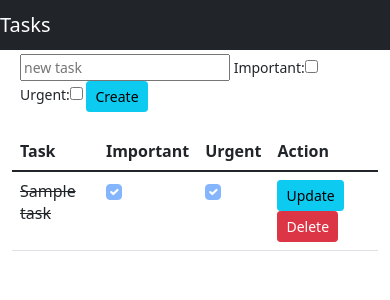
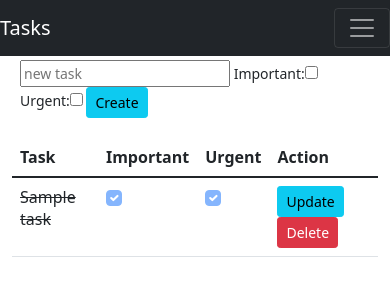
Before and after one commit to greg-latuszek/django_eisenhowermatrix, a Django app: page / in a window 390 px wide. Shown: the top 300 px of the page. Run offline with Django 4.2, Linux system fonts and the light colour scheme; tables that the repository leaves empty hold one stand-in row (values such as "Sample post").

Commit message:
allow navbar to change menu items into menu icon
Does display menu icon when on narrow screen (mobile)
but doesn't expand menu icon when clicked

```diff
--- a/tasks/templates/tasks/list.html
+++ b/tasks/templates/tasks/list.html
@@ -1,7 +1,12 @@
-<link href="https://cdn.jsdelivr.net/npm/bootstrap@5.1.3/dist/css/bootstrap.min.css" rel="stylesheet">
+<!-- CSS only -->
+<link href="https://cdn.jsdelivr.net/npm/bootstrap@5.1.3/dist/css/bootstrap.min.css" rel="stylesheet"
+      integrity="sha384-1BmE4kWBq78iYhFldvKuhfTAU6auU8tT94WrHftjDbrCEXSU1oBoqyl2QvZ6jIW3" crossorigin="anonymous">
 
 <nav class="navbar navbar-expand-lg navbar-dark bg-dark">
     <a class="navbar-brand mb-0 h1">Tasks</a>
+    <button class="navbar-toggler" type="button" data-toggle="collapse" data-target="#navbarNav" aria-controls="navbarNav" aria-expanded="false" aria-label="Toggle navigation">
+        <span class="navbar-toggler-icon"></span>
+    </button>
     <div class="collapse navbar-collapse" id="navbarNav">
         <div class="navbar-nav">
           <a class="nav-item nav-link active" href="#">Table <span class="sr-only">(current)</span></a>
```
